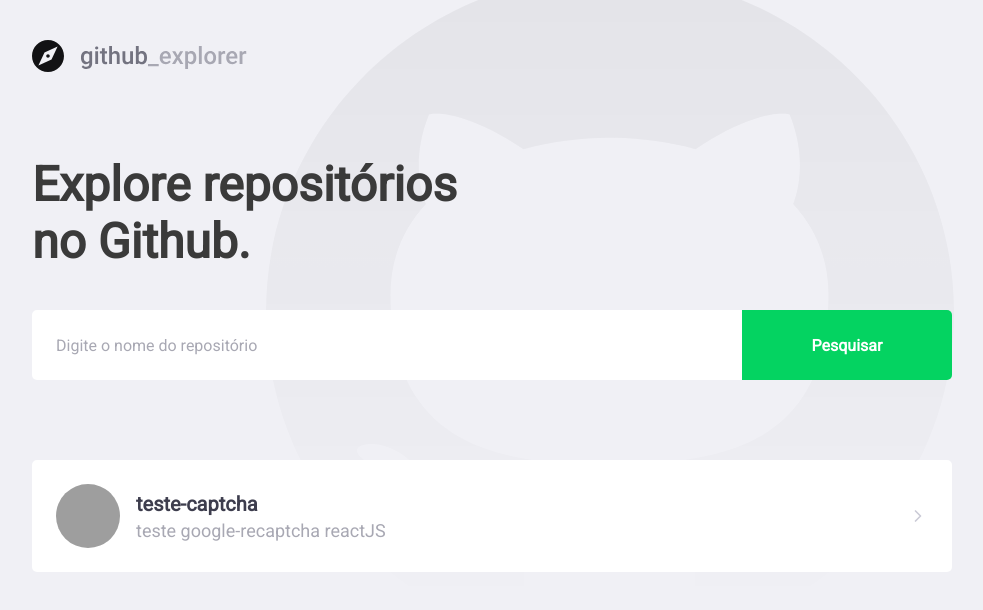
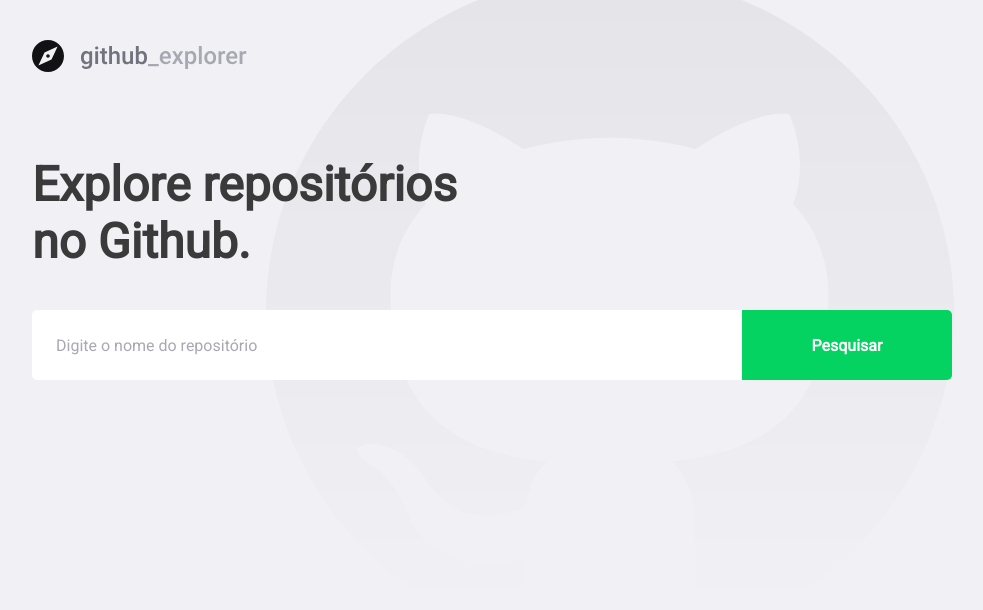
Before and after one commit to gusmorini/05-projeto-react, a React (Create React App) app: page / in a window 1280 px wide. Shown: the top 610 px of the page, without its empty margins (148-1131 px from the left). Built offline with nearby package versions, Linux system fonts and the light colour scheme; grey boxes are pictures that could not be loaded.

Commit message:
add repository on list by api github

```diff
--- a/src/pages/Dashboard/index.tsx
+++ b/src/pages/Dashboard/index.tsx
@@ -1,32 +1,67 @@
-import React from 'react';
+import React, { useState, FormEvent } from 'react';
 import { FiChevronRight } from 'react-icons/fi';
+import api from '../../services/api';
 
 import { Title, Form, Repositories } from './styles';
-
 import logoImg from '../../assets/logo.svg';
 
+interface Repository {
+  id: number;
+  full_name: string;
+  description: string;
+  owner: {
+    login: string;
+    avatar_url: string;
+  }
+}
+
 const Dashboard: React.FC = () => {
+
+  const [newRepo, setNewRepo] = useState('');
+  const [repositories, setRepositories] = useState<Repository[]>([]);
+
+  async function handleAddRepository (event: FormEvent<HTMLFormElement>):Promise<void> {
+    event.preventDefault();
+
+    const search = newRepo.replace(/\s/g, '');
+    const response = await api.get<Repository>(`repos/${search}`);
+
+    if (response.data) {
+      const repository = response.data;
+      setRepositories([...repositories, repository]);
+      setNewRepo('');
+    }
+  }
+
   return (
   <>
     <img src={logoImg} alt="Github Explorer"/>
     <Title>Explore repositórios no Github.</Title>
 
-    <Form>
-      <input placeholder="Digite o nome do repositório" />
+    <Form onSubmit={handleAddRepository}>
+      <input
+        type="text"
+        name="repository"
+        value={newRepo}
+        onChange={e => setNewRepo(e.target.value)}
+        placeholder="Digite o nome do repositório"
+      />
       <button type="submit" >Pesquisar</button>
     </Form>
 
     <Repositories>
-      <a href="#">
-        <img
-        src="https://avatars3.githubusercontent.com/u/32224862?s=460&u=ca26d03b8d0b949e3f141d15bead69fb101a571a&v=4"
-        alt="Gustavo Morini"/>
-        <div>
-          <strong>teste-captcha</strong>
-          <p>teste google-recaptcha reactJS</p>
-        </div>
-        <FiChevronRight size={20} />
-      </a>
+      {repositories.map(repository => (
+        <a key={repository.id} href="#">
+          <img
+          src={repository.owner.avatar_url}
+          alt={repository.owner.login}/>
+          <div>
+            <strong>{repository.full_name}</strong>
+            <p>{repository.description}</p>
+          </div>
+          <FiChevronRight size={20} />
+        </a>
+      ))}
     </Repositories>
 
   </>
--- a/src/pages/Dashboard/styles.ts
+++ b/src/pages/Dashboard/styles.ts
@@ -8,7 +8,7 @@ export const Title = styled.h1 `
   max-width: 450px;
 `;
 
-export const Form = styled.form `
+export const Form = styled.form`
   margin-top: 40px;
   width: 100%;
   display:flex;
@@ -74,7 +74,8 @@ export const Repositories = styled.div `
     }
 
     div {
-      margin-left: 16px;
+      margin: 0 16px;
+      flex: 1;
 
       strong {
         font-size: 20px;
--- /dev/null
+++ b/src/services/api.ts
@@ -0,0 +1,7 @@
+import axios from 'axios';
+
+const api = axios.create({
+  baseURL: 'https://api.github.com/',
+});
+
+export default api;
```
